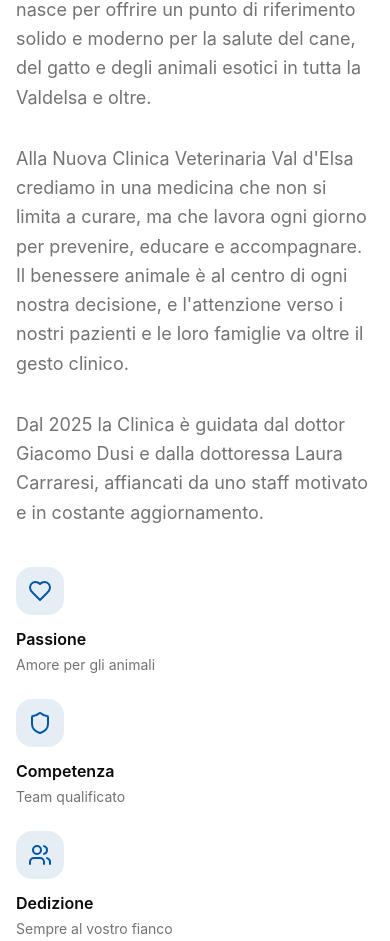
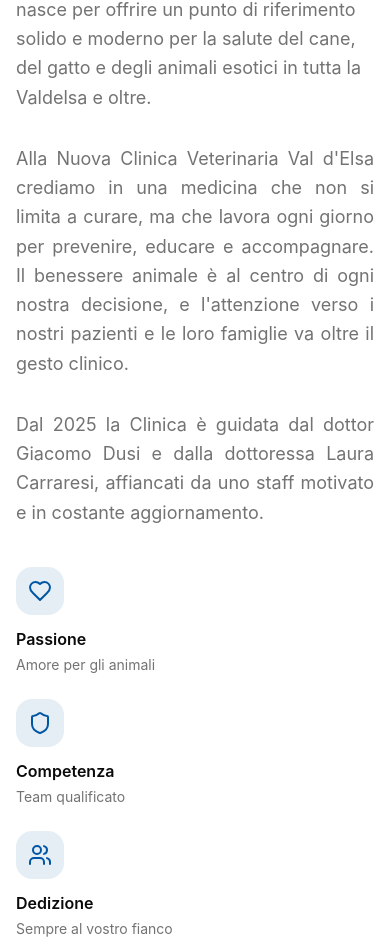
Before and after one commit to pietrodusi/ncv2, a React (Vite) app: page / in a window 390 px wide. Shown: the part 2235-3176 px from the top of the page. Built offline with nearby package versions, Linux system fonts and the light colour scheme.

Commit message:
Fixed mobile view

```diff
--- a/src/components/Mission.jsx
+++ b/src/components/Mission.jsx
@@ -35,13 +35,13 @@ export function Mission() {
               salute del cane, del gatto e degli animali esotici in tutta la Valdelsa e oltre.
             </p>
 
-            <p className="text-lg text-muted leading-relaxed mb-8 text-pretty text-muted-foreground">
+            <p className="text-lg text-muted leading-relaxed mb-8 text-pretty text-justify text-muted-foreground">
               Alla Nuova Clinica Veterinaria Val d'Elsa crediamo in una medicina che non si limita a curare, ma che
               lavora ogni giorno per prevenire, educare e accompagnare. Il benessere animale è al centro di ogni nostra
               decisione, e l'attenzione verso i nostri pazienti e le loro famiglie va oltre il gesto clinico.
             </p>
 
-            <p className="text-lg text-muted leading-relaxed mb-8 text-pretty text-muted-foreground">
+            <p className="text-lg text-muted leading-relaxed mb-8 text-pretty text-justify text-muted-foreground">
               Dal 2025 la Clinica è guidata dal dottor Giacomo Dusi e dalla dottoressa Laura Carraresi, affiancati da uno
               staff motivato e in costante aggiornamento.
             </p>
```
